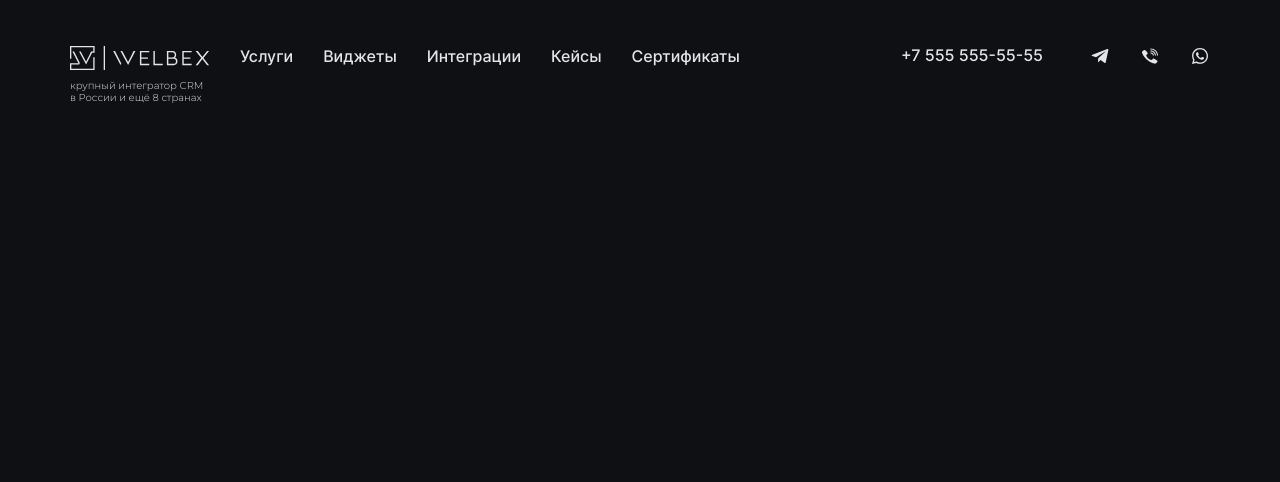
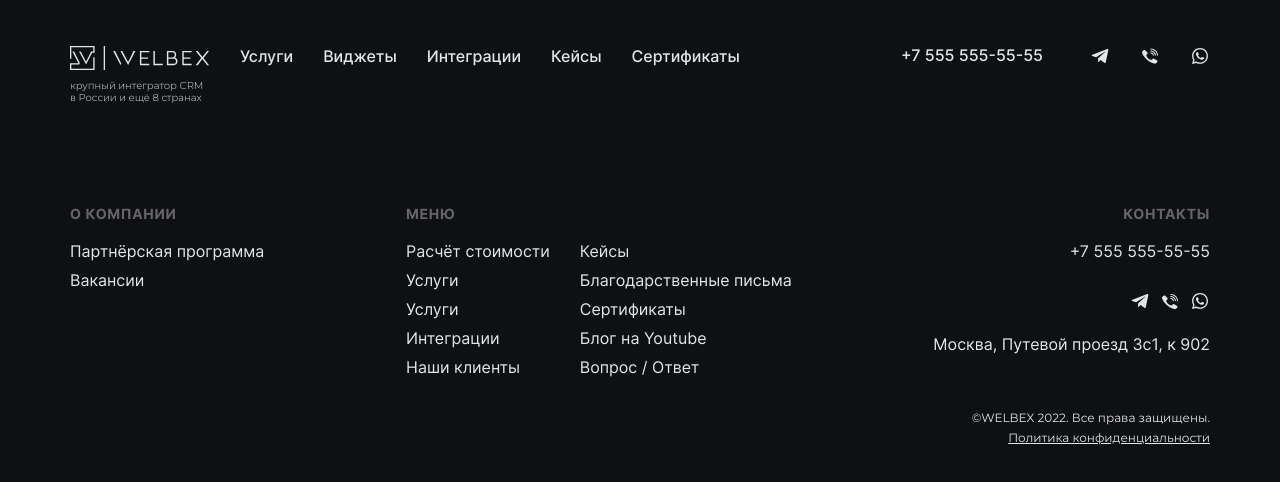
Before and after one commit to SilantievMax/amoCRM-task2, a React (Create React App) app: page / in a window 1280 px wide. Shown: the top 482 px of the page. Built offline with nearby package versions, Linux system fonts and the light colour scheme.

Commit message:
added media styles for Footer

```diff
--- a/src/App.jsx
+++ b/src/App.jsx
@@ -9,7 +9,7 @@ const App = () => {
       <Header />
       <Layout>
         {/* <Main /> */}
-        {/* <Footer /> */}
+        <Footer />
       </Layout>
     </div>
   )
--- a/src/components/Footer/Footer.jsx
+++ b/src/components/Footer/Footer.jsx
@@ -13,20 +13,36 @@ const Footer = () => {
         </li>
         <li className={styles.item}>
           <h6 className={styles.heading}>Меню</h6>
-          <a href='#'>Расчёт стоимости</a>
+          {/* <a href='#'>Расчёт стоимости</a>
           <a href='#'>Услуги</a>
           <a href='#'>Услуги</a>
           <a href='#'>Интеграции</a>
-          <a href='#'>Наши клиенты</a>
+          <a href='#'>Наши клиенты</a> */}
+          <ul className={styles.list_blosk}>
+            <li className={styles.item_blosk}>
+              <a href='#'>Расчёт стоимости</a>
+              <a href='#'>Услуги</a>
+              <a href='#'>Услуги</a>
+              <a href='#'>Интеграции</a>
+              <a href='#'>Наши клиенты</a>
+            </li>
+            <li className={styles.item_blosk}>
+              <a href='#'>Кейсы</a>
+              <a href='#'>Благодарственные письма</a>
+              <a href='#'>Сертификаты</a>
+              <a href='#'>Блог на Youtube</a>
+              <a href='#'>Вопрос / Ответ</a>
+            </li>
+          </ul>
         </li>
-        <li className={styles.item}>
+        {/* <li className={styles.item}>
           <h6 className={styles.heading}>&ensp;</h6>
           <a href='#'>Кейсы</a>
           <a href='#'>Благодарственные письма</a>
           <a href='#'>Сертификаты</a>
           <a href='#'>Блог на Youtube</a>
           <a href='#'>Вопрос / Ответ</a>
-        </li>
+        </li> */}
         <li className={styles.item}>
           <h6 className={styles.heading}>Контакты</h6>
           <a href='tel:+75555555555'>+7 555 555-55-55</a>
--- a/src/components/Footer/Footer.module.scss
+++ b/src/components/Footer/Footer.module.scss
@@ -33,6 +33,16 @@
       margin-bottom: 10px;
     }
   }
+}
+
+.list_blosk {
+  display: flex;
+  gap: 30px;
+}
+
+.item_blosk {
+  display: flex;
+  flex-direction: column;
 }
 
 .heading {
@@ -79,3 +89,5 @@
     margin-top: 5px;
   }
 }
+
+@import './footer-media';
--- /dev/null
+++ b/src/components/Footer/_footer-media.scss
@@ -0,0 +1,26 @@
+@import 'media_breackpoint';
+
+@include laptop {
+}
+
+@include tablet {
+  .list {
+    flex-direction: column;
+    align-items: start;
+  }
+
+  .copy_block {
+    align-items: start;
+  }
+  .icon {
+    margin-top: 8px;
+    margin-bottom: 8px;
+  }
+
+  .item {
+    margin-top: 30px;
+    &:last-child {
+      align-items: start;
+    }
+  }
+}
```
